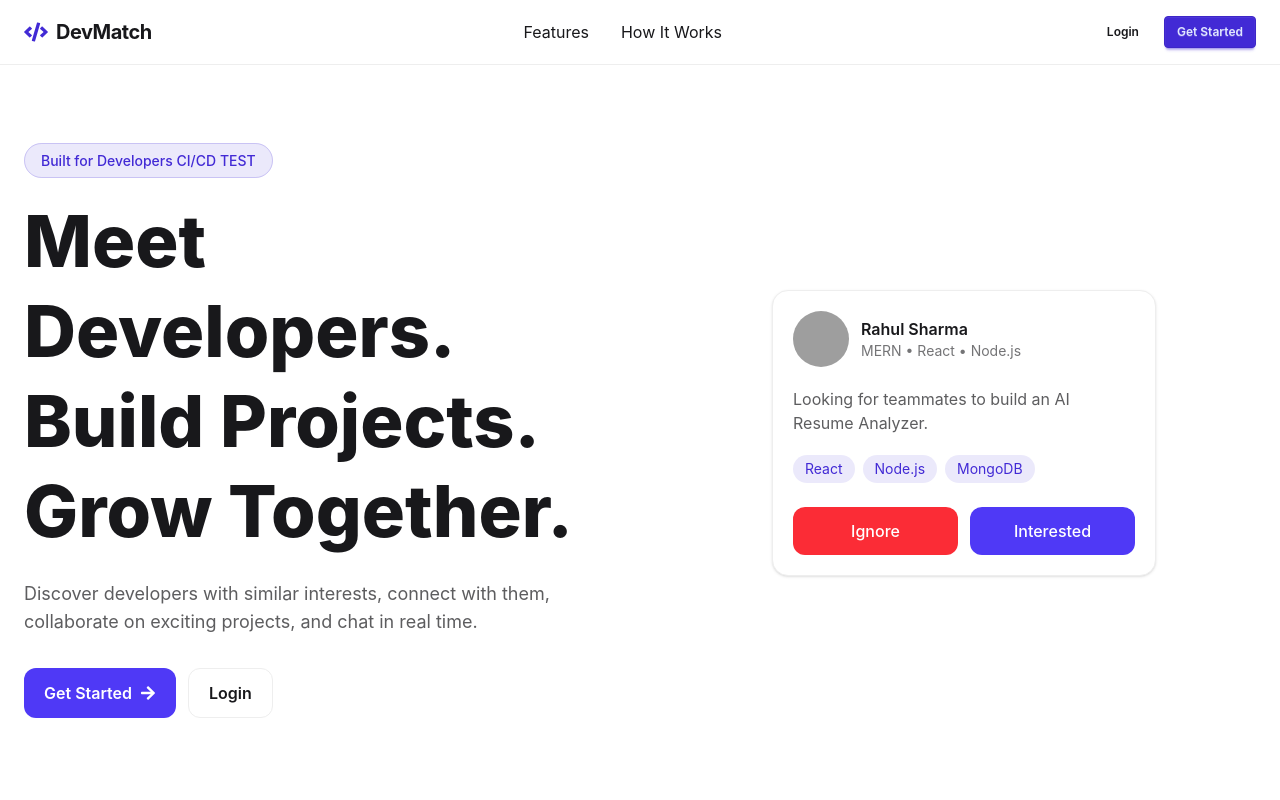
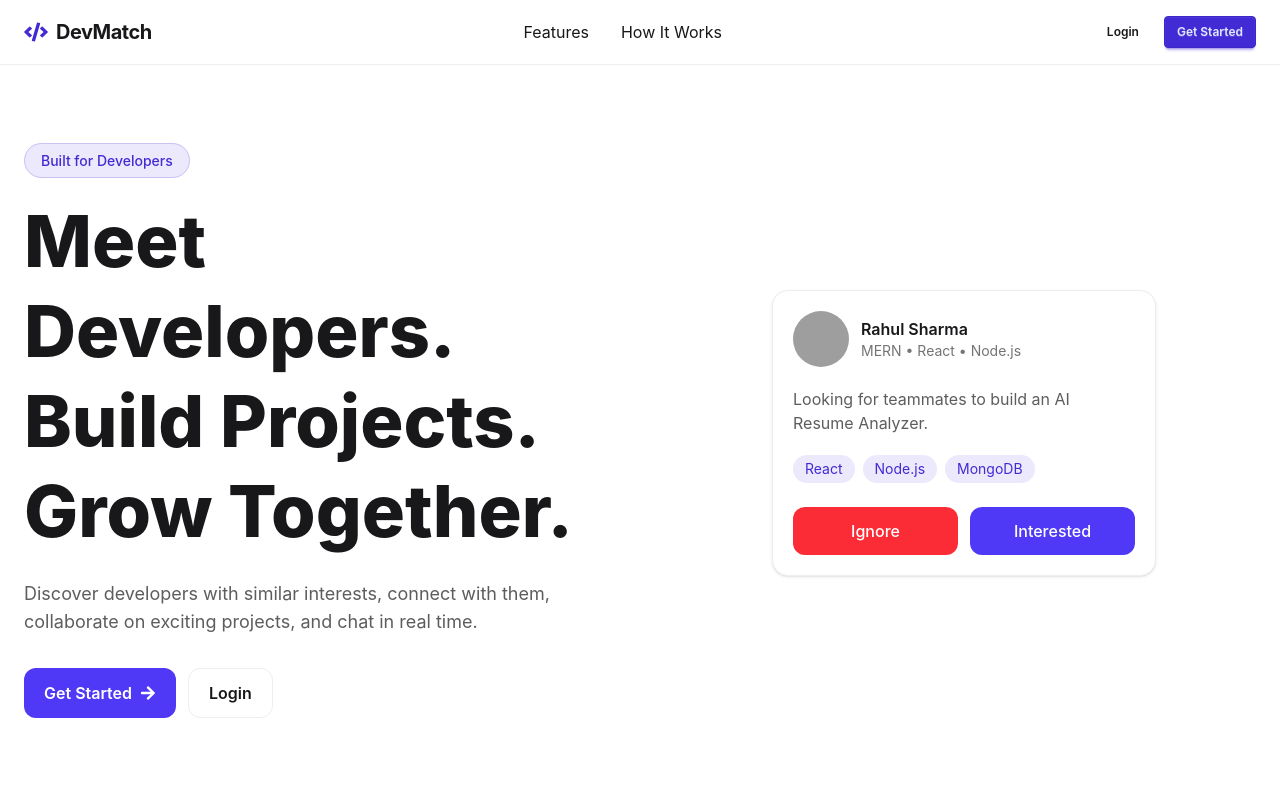
Before and after one commit to microbhuvan/devmatch_updated, a React (Vite) app in the folder frontend/: page / in a window 1280 px wide. Shown: the top 800 px of the page. Built offline with nearby package versions, Linux system fonts and the light colour scheme; no server answers; grey boxes are pictures that could not be loaded.

Commit message:
fixed ratelimiters

```diff
--- a/frontend/src/components/landing/Hero.tsx
+++ b/frontend/src/components/landing/Hero.tsx
@@ -8,7 +8,7 @@ const Hero = () => {
 
       <div className="flex-1">
         <span className="rounded-full border border-primary/20 bg-primary/10 px-4 py-2 text-sm font-medium text-primary">
-          Built for Developers CI/CD TEST
+          Built for Developers
         </span>
 
         <h1 className="mt-6 text-5xl font-extrabold leading-tight lg:text-7xl">
--- a/frontend/src/pages/Chat.tsx
+++ b/frontend/src/pages/Chat.tsx
@@ -144,7 +144,7 @@ const Chat = ({ conversation, onBack }: ChatProps) => {
       "send_message",
       { conversationId, content: input.trim() },
       (response: { success: any; message: any }) => {
-        console.log("SEND ACK:", response);
+        //console.log("SEND ACK:", response);
 
         setSending(false);
 
```
Also changed, not shown: 1 other file (tests, documents, lock files or other folders).
